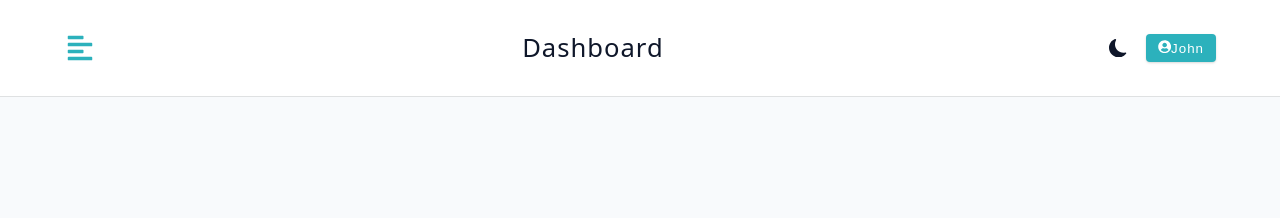
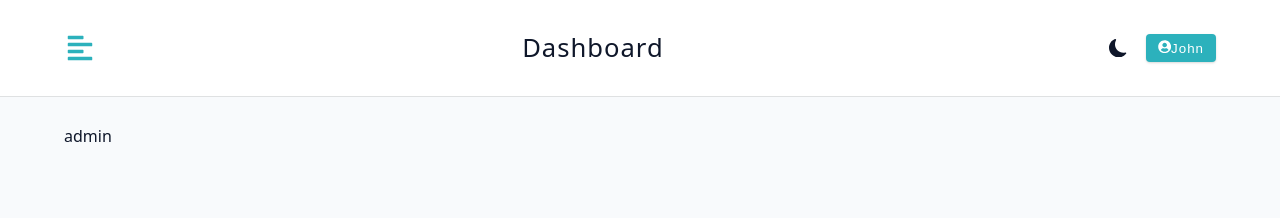
Before and after one commit to yassineachour92/mern-jobify, a React (Vite) app: page /dashboard/admin in a window 1280 px wide. Shown: the top 218 px of the page. Built offline with nearby package versions, Linux system fonts and the light colour scheme.

Commit message:
feat(pages): init les autres pages

```diff
--- a/src/pages/Admin.tsx
+++ b/src/pages/Admin.tsx
@@ -3,7 +3,7 @@ import React from 'react'
 const Admin = () => {
   return (
     <div>
-
+      admin
     </div>
   )
 }
--- a/src/pages/AllJobs.tsx
+++ b/src/pages/AllJobs.tsx
@@ -3,7 +3,7 @@ import React from 'react'
 const AllJobs = () => {
   return (
     <div>
-
+      all jobs
     </div>
   )
 }
--- a/src/pages/EditJob.tsx
+++ b/src/pages/EditJob.tsx
@@ -3,7 +3,7 @@ import React from 'react'
 const EditJob = () => {
   return (
     <div>
-
+      edit
     </div>
   )
 }
--- a/src/pages/Stats.tsx
+++ b/src/pages/Stats.tsx
@@ -3,7 +3,7 @@ import React from 'react'
 const Stats = () => {
   return (
     <div>
-
+      <h1>stats</h1>
     </div>
   )
 }
```
Also changed, not shown: 1 other file (tests, documents, lock files or other folders).
